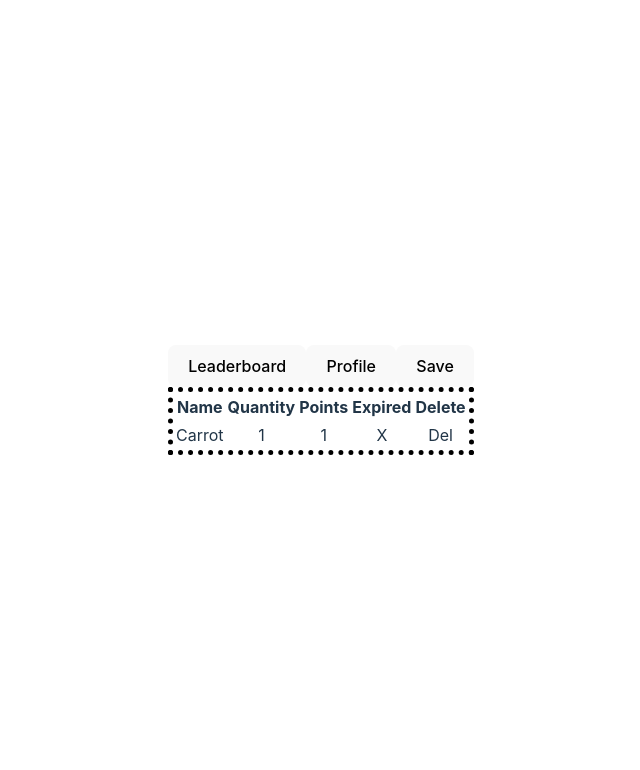
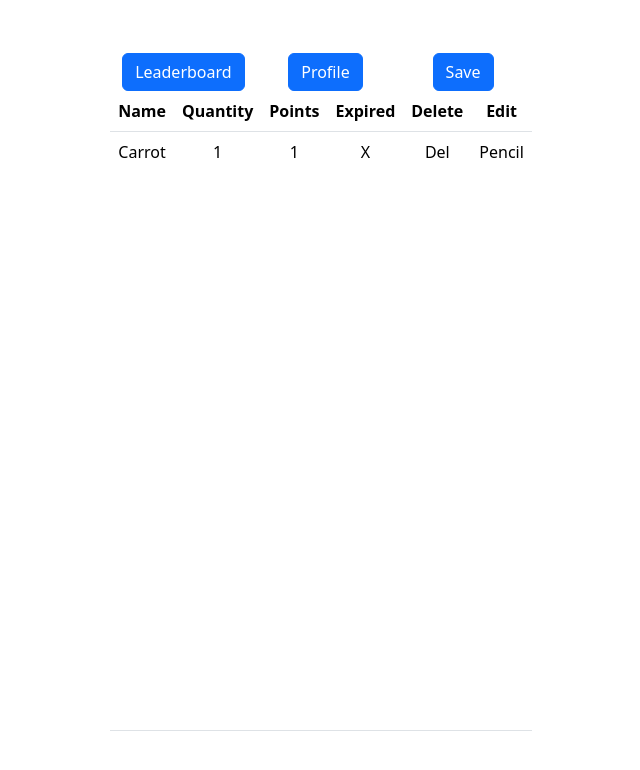
Before and after one commit to bphan4bryant/XpireFrontEnd, a React (Vite) app: page / in a window 1280 px wide. Shown: the top 770 px of the page, without its empty margins (319-959 px from the left). Built offline with nearby package versions, Linux system fonts and the light colour scheme.

Commit message:
bootstrap stylesheet

```diff
--- a/src/App.tsx
+++ b/src/App.tsx
@@ -1,6 +1,7 @@
 import { useState } from 'react'
 import './App.css'
 import Inventory from './pages/Inventory'
+import 'bootstrap/dist/css/bootstrap.min.css'
 
 function App() {
   const [count, setCount] = useState(0)
--- a/src/components/InventoryTable.css
+++ b/src/components/InventoryTable.css
@@ -1,5 +1,3 @@
 .inventory-table {
-    border: 5px;
-    border-color: black;
-    border-style:dotted;
+    height: 80vh;
 }
--- a/src/components/InventoryTable.tsx
+++ b/src/components/InventoryTable.tsx
@@ -15,6 +15,7 @@ function InventoryTable() {
                         <th>Points</th>
                         <th>Expired</th>
                         <th>Delete</th>
+                        <th>Edit</th>
                     </tr>
                 </thead>
                 <tbody>
@@ -24,6 +25,7 @@ function InventoryTable() {
                         <td>1</td>
                         <td>X</td>
                         <td>Del</td>
+                        <td>Pencil</td>
                     </tr>
                 </tbody>
             </Table>
--- a/src/pages/Inventory.tsx
+++ b/src/pages/Inventory.tsx
@@ -6,11 +6,11 @@ function Inventory() {
 
     return (
         <>
-        <Container fluid>
+        <Container>
             <Row>
-                <Button>Leaderboard</Button>
-                <Button>Profile</Button>
-                <Button>Save</Button>
+                <Col><Button>Leaderboard</Button></Col>
+                <Col><Button>Profile</Button></Col>
+                <Col><Button>Save</Button></Col>
             </Row>
         </Container>
         <Container>
```
